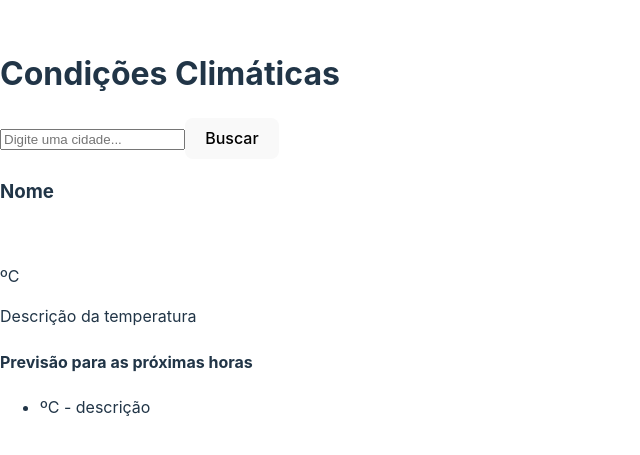
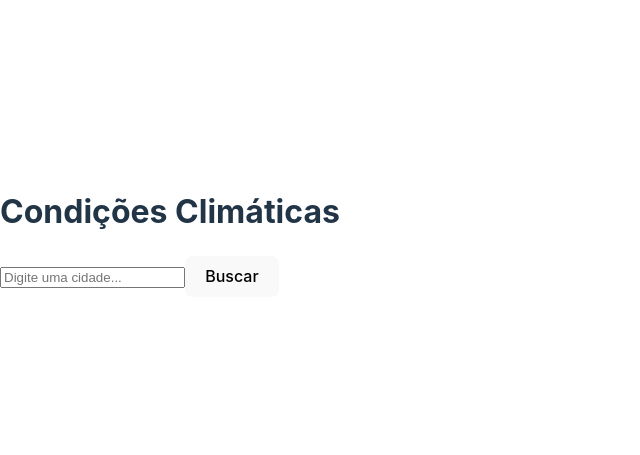
Before and after one commit to ederhscc/clima_now, a React (Vite) app: page / in a window 1280 px wide. Shown: the part 171-626 px from the top of the page, without its empty margins (0-640 px from the left). Built offline with nearby package versions, Linux system fonts and the light colour scheme.

Commit message:
updated ClimaAtual component

```diff
--- a/src/App.jsx
+++ b/src/App.jsx
@@ -18,7 +18,7 @@ function App() {
   const buscarClima = async () => {
     try {
       const respostaClima = await axios.get(
-        `https://api.openweathermap.org/data/2.5/weather?q=${cidade}&appid=${apiKey}`
+        `https://api.openweathermap.org/data/2.5/weather?q=${cidade}&appid=${apiKey}&units=metric&lang=pt_br`
       );
       setClima(respostaClima.data);
     } catch (error) {
@@ -31,8 +31,8 @@ function App() {
     <div>
       <Titulo>Condições Climáticas</Titulo>
       <Busca cidade={cidade} setCidade={setCidade} buscarClima={buscarClima} />
-      <ClimaAtual />
-      <Previsao />
+      {clima && <ClimaAtual clima={clima} />}
+      {previsao.length > 0 && <Previsao />}
     </div>
   );
 }
--- a/src/components/ClimaAtual.jsx
+++ b/src/components/ClimaAtual.jsx
@@ -1,14 +1,15 @@
-import React from 'react'
-
-const ClimaAtual = () => {
+const ClimaAtual = ({ clima }) => {
   return (
     <div>
-      <h3>Nome</h3>
-      <img src="" alt="" />
-      <p>ºC</p>
-      <p>Descrição da temperatura</p>
+      <h3>{clima.name}</h3>
+      <img
+        src={` https://openweathermap.org/img/wn/${clima.weather[0].icon}.png`}
+        alt={clima.weather[0].description}
+      />
+      <p>{clima.main.temp}ºC</p>
+      <p>{clima.weather[0].description}</p>
     </div>
-  )
-}
+  );
+};
 
-export default ClimaAtual
+export default ClimaAtual;
```
